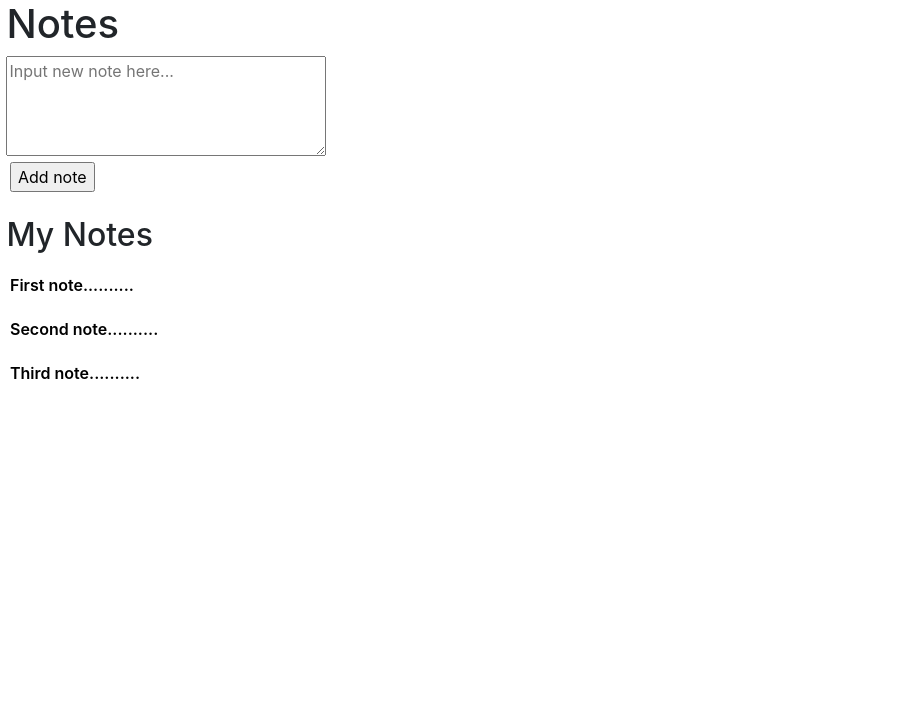
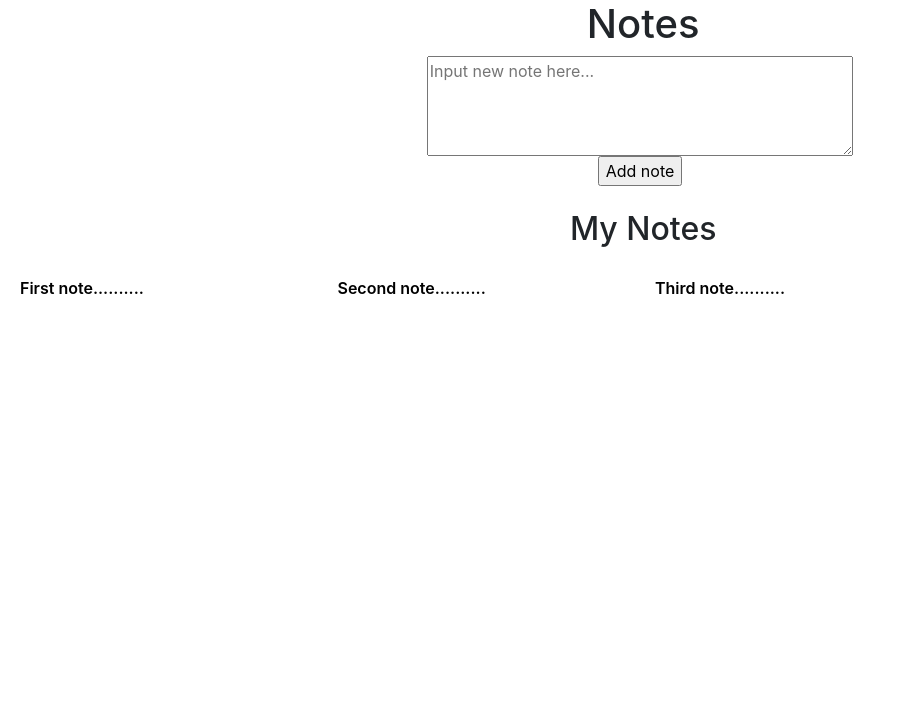
Before and after one commit to joominchoi/notes_app, a plain HTML site: page public/index.html in a window 1280 px wide. Shown: the whole page, without its empty margins (0-910 px from the left). Drawn offline with nearby package versions, Linux system fonts and the light colour scheme; files whose address does not match are found by name.

Commit message:
made notes display in columns

```diff
--- a/public/css/styles.css
+++ b/public/css/styles.css
@@ -5,14 +5,15 @@
 
 .headings {
   margin-left: 0.5%;
+  text-align: center;
   /* text-align: ; */
 }
 
 .textarea {
   display: block;
   /* margin-right: 80%; */
-  margin-left: 0.5%;
-  width: 25%;
+  margin: auto;
+  width: 33.33%;
   height: 100px;
   min-height: 35px;
   max-height: 300px;
@@ -21,7 +22,7 @@
 .submit {
   display: block;
   margin-top: 0.5%;
-  margin-left: 10px;
+  margin: auto;
   padding-left: auto;
   padding-right: auto;
   padding-top: auto;
@@ -29,14 +30,26 @@
 
 }
 
+.grid-container {
+  display: grid;
+  flex-direction: row;
+  grid-template-columns: 1fr 1fr 1fr 1fr;
+  grid-template-rows: auto;
+  gap: 10px;
+  background-color: white;
+  padding: 10px;
+}
+
 /* Style the buttons that are used to open and close the accordion panel */
 .accordion {
+  align-items: center;
+  justify-content: center;
   background-color: white;
   font-weight: 600;
   color: black;
   cursor: pointer;
   padding: 10px;
-  width: 25.5%;
+  width: auto;
   text-align: left;
   border: none;
   outline: none;
@@ -46,13 +59,17 @@
 /* Add a background color to the button if it is clicked on
 (add the .active class with JS), and when you move the mouse over it (hover) */
 .active, .accordion:hover {
-  background-color: rgb(223, 223, 223);
+  background-color: rgb(163, 163, 163);
+}
+
+.accordion:hover {
+  background-color: rgb(85, 85, 85);
 }
 
 .panel {
   padding: 0 18px;
   background-color: white;
-  width: 25.5%;
+  width: auto;
   max-height: 0;
   overflow: scroll;
   transition: max-height 0.2s ease-out;
--- a/public/index.html
+++ b/public/index.html
@@ -23,20 +23,28 @@
     </form>
     <br>
     <h2 class="headings">My Notes</h2>
-    <button class="accordion">First note..........</button>
-    <div class="panel">
-      <p>What is Lorem Ipsum?
-        Lorem Ipsum is simply dummy text of the printing and typesetting industry. Lorem Ipsum has been the industry's standard dummy text ever since the 1500s, when an unknown printer took a galley of type and scrambled it to make a type specimen book. It has survived not only five centuries, but also the leap into electronic typesetting, remaining essentially unchanged. It was popularised in the 1960s with the release of Letraset sheets containing Lorem Ipsum passages, and more recently with desktop publishing software like Aldus PageMaker including versions of Lorem Ipsum.</p>
+    <div class="grid-container">
+    <div>
+      <button class="accordion">First note..........</button>
+        <div class="panel">
+          <p>What is Lorem Ipsum?
+            Lorem Ipsum is simply dummy text of the printing and typesetting industry. Lorem Ipsum has been the industry's standard dummy text ever since the 1500s, when an unknown printer took a galley of type and scrambled it to make a type specimen book. It has survived not only five centuries, but also the leap into electronic typesetting, remaining essentially unchanged. It was popularised in the 1960s with the release of Letraset sheets containing Lorem Ipsum passages, and more recently with desktop publishing software like Aldus PageMaker including versions of Lorem Ipsum.</p>
+        </div>
     </div>
+    <div>
     <button class="accordion">Second note..........</button>
     <div class="panel">
       <p>Why do we use it?
         It is a long established fact that a reader will be distracted by the readable content of a page when looking at its layout. The point of using Lorem Ipsum is that it has a more-or-less normal distribution of letters, as opposed to using 'Content here, content here', making it look like readable English. Many desktop publishing packages and web page editors now use Lorem Ipsum as their default model text, and a search for 'lorem ipsum' will uncover many web sites still in their infancy. Various versions have evolved over the years, sometimes by accident, sometimes on purpose (injected humour and the like).</p>
     </div>
+    </div>
+    <div>
     <button class="accordion">Third note..........</button>
     <div class="panel">
       <p>Try to figure out how to display notes chronologically from left to right</p>
     </div>
+  </div>
+  </div>
     <script src="/Users/jooomin/Documents/Makers/Makers Main Course/Week 7/notes_app/src/interface.js"></script>
   </body>
 </html>
```
